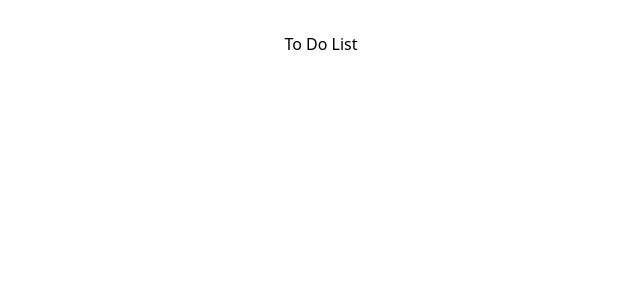
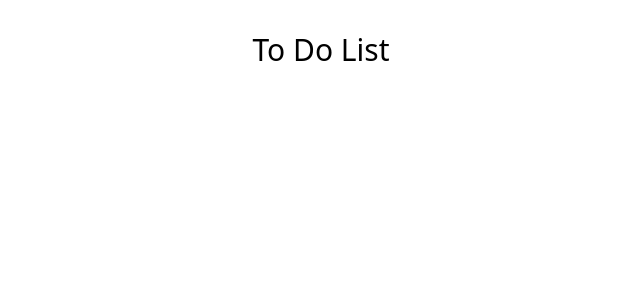
Before and after one commit to sarthakk20/react-project, a React (Vite) app in the folder 07todosContextLocal/: page / in a window 1280 px wide. Shown: the top 300 px of the page, without its empty margins (319-959 px from the left). Built offline with nearby package versions, Linux system fonts and the light colour scheme.

Commit message:
correction

```diff
--- a/07todosContextLocal/src/App.jsx
+++ b/07todosContextLocal/src/App.jsx
@@ -1,9 +1,13 @@
 import './App.css'
+import './index.css'
 
 function App() {
 
   return (
-    <>To Do List</>
+
+    <h1 className='text-3xl '
+    >To Do List</h1>
+
   )
 }
 
```
